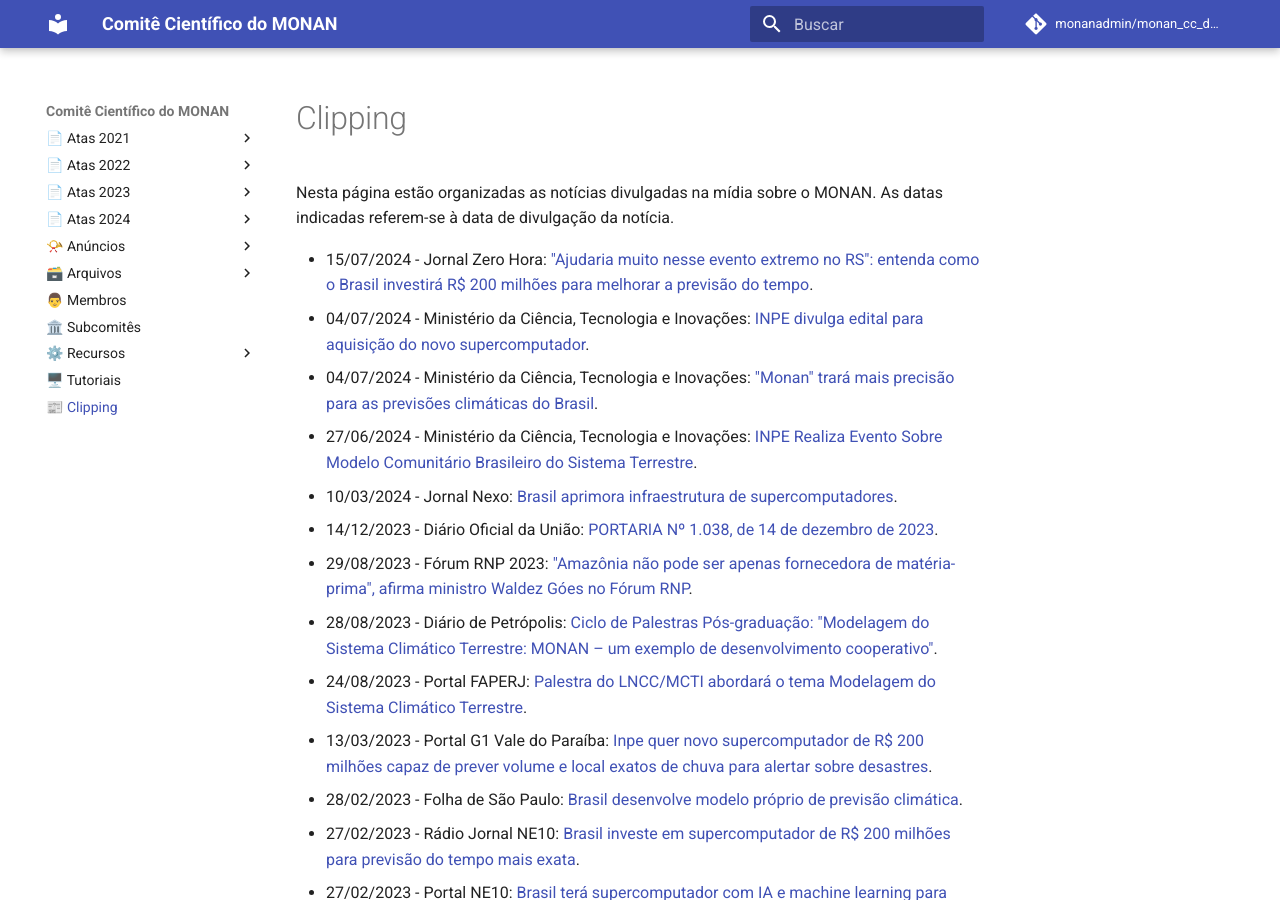
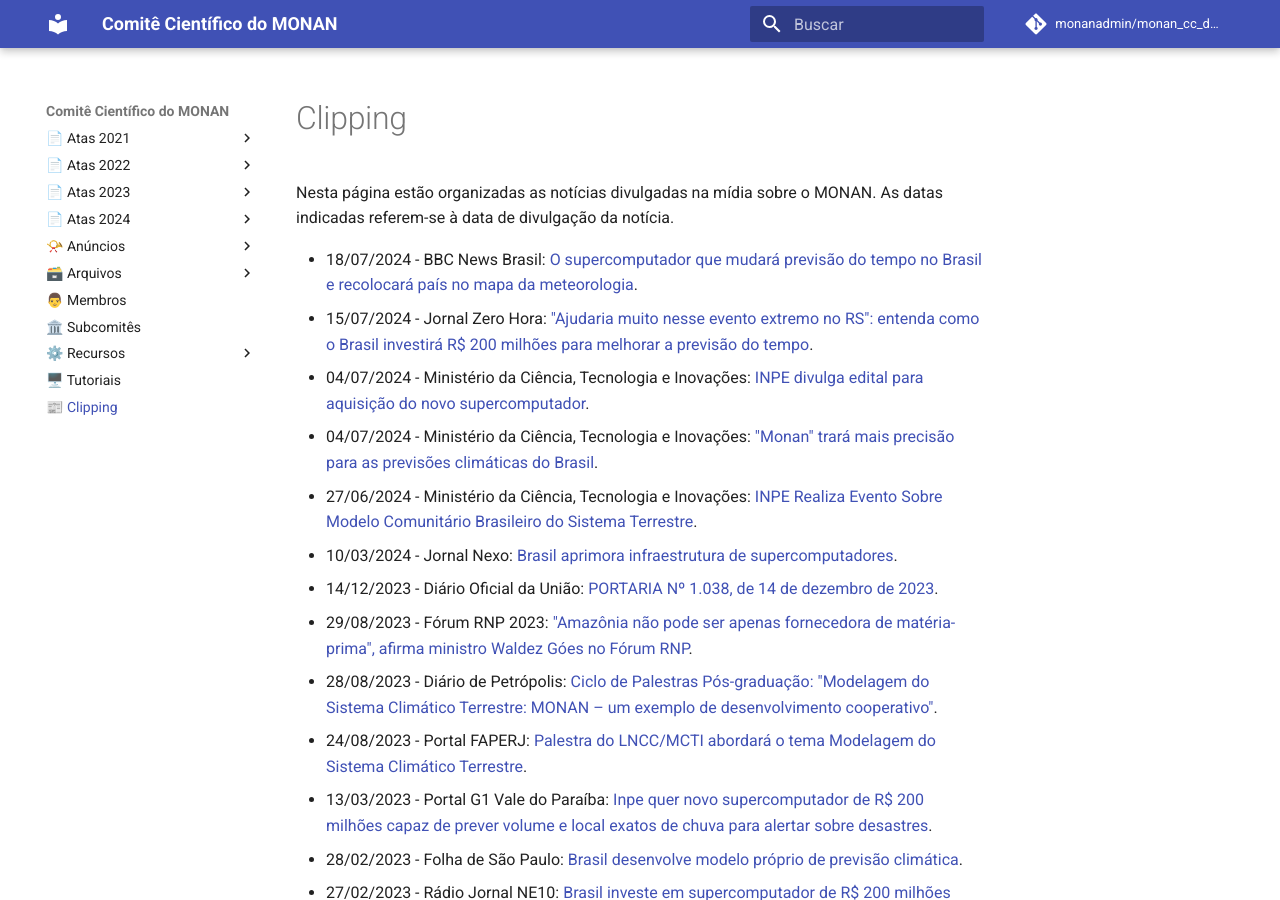
Before and after one commit to monanadmin/monan_cc_docs, an MkDocs documentation site: the page built from docs/clipping.md, in a window 1280 px wide and 900 px high. Built offline with MkDocs 1.6.1 and Material for MkDocs 9.7.7, drawn with Linux system fonts in a browser that asks for light colours; comment, search, counter and statistics services are not loaded.

Commit message:
Atualizando página clipping

```diff
--- a/docs/clipping.md
+++ b/docs/clipping.md
@@ -2,6 +2,7 @@
 
 Nesta página estão organizadas as notícias divulgadas na mídia sobre o MONAN. As datas indicadas referem-se à data de divulgação da notícia.
 
+* 18/07/2024 - BBC News Brasil: [O supercomputador que mudará previsão do tempo no Brasil e recolocará país no mapa da meteorologia](https://www.bbc.com/portuguese/articles/c51ykgyq51vo).
 * 15/07/2024 - Jornal Zero Hora: ["Ajudaria muito nesse evento extremo no RS": entenda como o Brasil investirá R$ 200 milhões para melhorar a previsão do tempo](https://gauchazh.clicrbs.com.br/ambiente/noticia/2024/07/ajudaria-muito-nesse-evento-extremo-no-rs-entenda-como-o-brasil-investira-r-200-milhoes-para-melhorar-a-previsao-do-tempo-clynha8wz004k013jjuojkhqm.html).
 * 04/07/2024 - Ministério da Ciência, Tecnologia e Inovações: [INPE divulga edital para aquisição do novo supercomputador](https://www.gov.br/mcti/pt-br/acompanhe-o-mcti/noticias/2024/07/inpe-divulga-edital-para-aquisicao-do-novo-supercomputador).
 * 04/07/2024 - Ministério da Ciência, Tecnologia e Inovações: ["Monan" trará mais precisão para as previsões climáticas do Brasil](https://www.gov.br/mcti/pt-br/acompanhe-o-mcti/noticias/2024/07/201cmonan201d-trara-mais-precisao-para-as-previsoes-climaticas-do-brasil).
```
